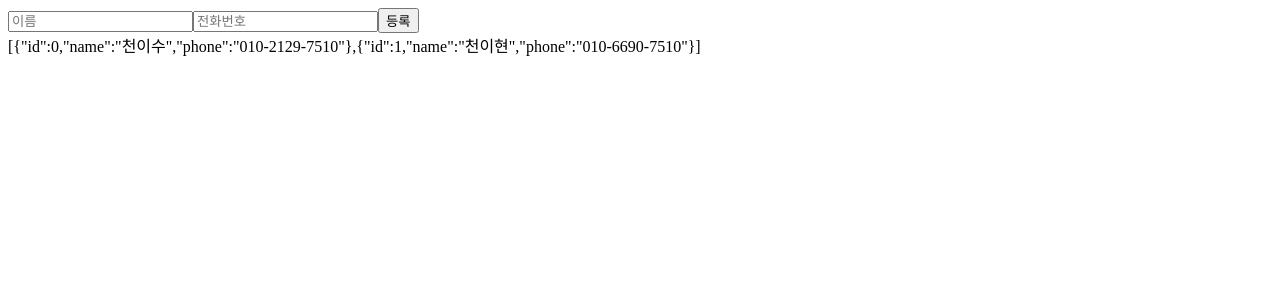
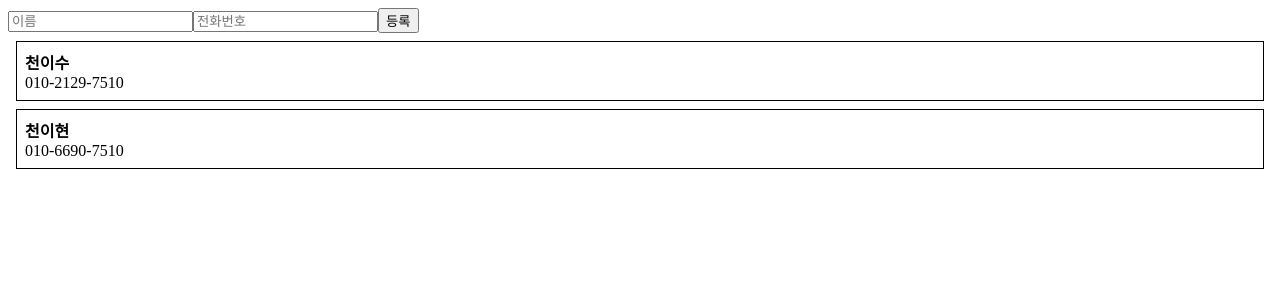
Before and after one commit to leesoo7595/react-tutorial, a React (Create React App) app: page / in a window 1280 px wide. Shown: the top 300 px of the page. Built offline with nearby package versions, Linux system fonts and the light colour scheme.

Commit message:
array component

```diff
--- a/src/App.js
+++ b/src/App.js
@@ -1,5 +1,6 @@
 import React from 'react';
 import PhoneForm from "./PhoneForm";
+import PhoneInfoList from "./PhoneInfoList";
 
 class App extends React.Component {
     id = 2;
@@ -32,7 +33,9 @@
                 <PhoneForm
                     onCreate={this.handleCreate}
                 />
-                {JSON.stringify(information)}
+                <PhoneInfoList
+                    data={this.state.information}
+                />
             </div>
         );
     }
--- /dev/null
+++ b/src/PhoneInfo.js
@@ -0,0 +1,34 @@
+import React from 'react';
+
+class PhoneInfo extends React.Component {
+    // info 값을 받아오지 않으면 component가 크래쉬된다 -> defaultProps 통해 info 기본값 설정
+    static defaultProps = {
+        info: {
+            name: '이름',
+            phone: '010-0000-0000',
+            id: 0
+        }
+    };
+
+    // info 객체를 props로 받아와서 렌더링 해준다.
+    render() {
+        const style = {
+            border: '1px solid black',
+            padding: '8px',
+            margin: '8px'
+        };
+
+        const {
+            name, phone, id
+        } = this.props.info;
+
+        return (
+            <div style={style}>
+                <div><b>{name}</b></div>
+                <div>{phone}</div>
+            </div>
+        );
+    }
+}
+
+export default PhoneInfo;
--- /dev/null
+++ b/src/PhoneInfoList.js
@@ -0,0 +1,30 @@
+import React from 'react';
+import PhoneInfo from "./PhoneInfo";
+
+class PhoneInfoList extends React.Component {
+    // data라는 배열을 가져와서 map을 통해 jsx로 변환해준다.
+    static defaultProps = {
+        data: []
+    };
+
+    render() {
+        const { data } = this.props;
+        const list = data.map(
+            // key는 리액트에서 배열을 렌더링할 때 꼭 필요한 값
+            // key를 부여하지 않으면, 배열의 index 값이 key로 설정이 된다. 그렇게 된다면 매우 비효율적이다!
+            // 배열값 중간에 새로운 data를 넣을 때, 배열의 index를 key로 가지게 되기 때문에 중간에 값이 들어가서
+            // index 값도 함께 바꿔버림 -> 그 아래 값이 index가 다 바뀌게 됨
+            // 그래서 key를 배열의 index값으로 사용하는게 아니라, 데이터를 추가할 때마다 고정적인 고유값을 부여주는 것이 좋다
+            // 그렇게 되면 새로운 배열 값이 추가됏을때 새로운 DOM은 하나만 생성된다. 나머지는 바뀌지않고 모두 유지
+            // key값은 항상 고유해야한다.
+            info => (<PhoneInfo key={info.id} info={info}/>)
+        );
+        return (
+            <div>
+                {list}
+            </div>
+        );
+    }
+}
+
+export default PhoneInfoList;
```
